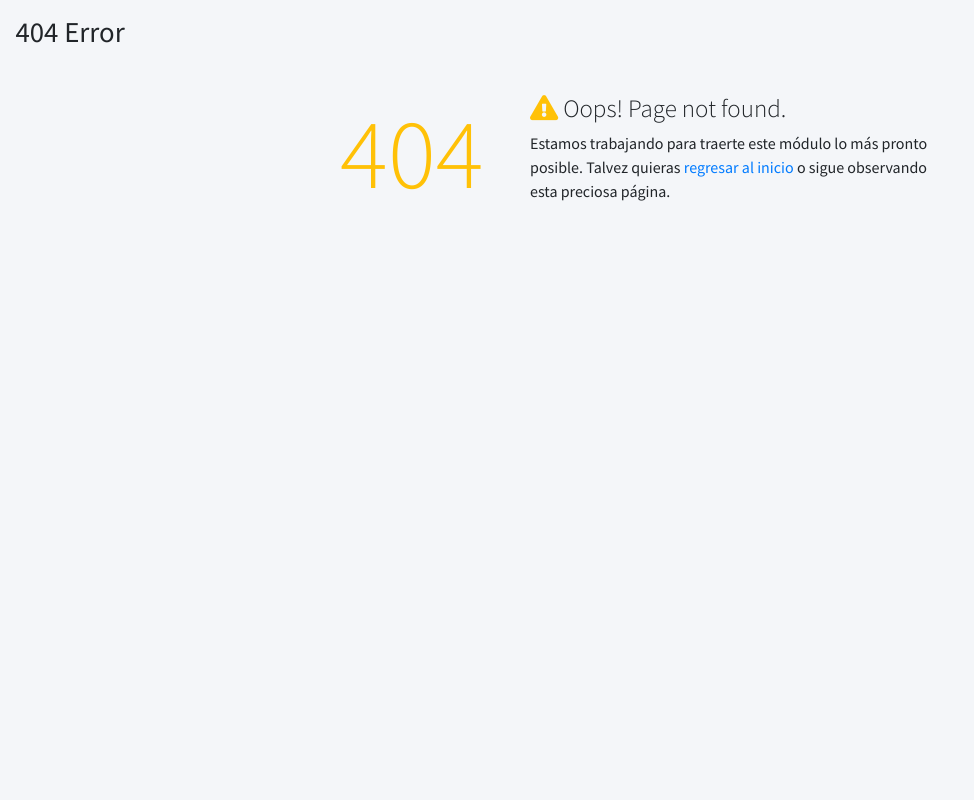
After one commit to samuelhuicab/IBEMCODEPHP, a PHP site: page /IBEMCODEPHP/AdminIBEM/404.php in a window 1280 px wide. The commit adds this page. Shown: the whole page, without its empty margins (0-974 px from the left). Run offline with PHP 8.4, Linux system fonts and the light colour scheme; some libraries are stand-ins or nearby versions.

Commit message:
ultimos cambios SAMUEL

```diff
--- /dev/null
+++ b/AdminIBEM/404.php
@@ -0,0 +1,50 @@
+<!DOCTYPE html>
+<html lang="en" dir="ltr">
+  <head>
+    <meta charset="utf-8">
+    <title></title>
+    <link rel="stylesheet" href="https://fonts.googleapis.com/css?family=Source+Sans+Pro:300,400,400i,700&display=fallback">
+    <!-- Font Awesome -->
+    <link rel="stylesheet" href="plugins/fontawesome-free/css/all.min.css">
+    <!-- Theme style -->
+    <link rel="stylesheet" href="dist/css/adminlte.min.css">
+  </head>
+  <body>
+    <div class="content-wrapper" style="margin-left: 0px;">
+      <!-- Content Header (Page header) -->
+      <section class="content-header">
+        <div class="container-fluid">
+          <div class="row mb-2">
+            <div class="col-sm-6">
+              <h1>404 Error </h1>
+            </div>
+          </div>
+        </div><!-- /.container-fluid -->
+      </section>
+
+      <!-- Main content -->
+      <section class="content">
+        <div class="error-page">
+          <h2 class="headline text-warning"> 404</h2>
+
+          <div class="error-content">
+            <h3><i class="fas fa-exclamation-triangle text-warning"></i> Oops! Page not found.</h3>
+
+            <p>
+              Estamos trabajando para traerte este módulo lo más pronto posible.
+              Talvez quieras <a href="index.php">regresar al inicio </a> o sigue observando esta preciosa página.
+            </p>
+          </div>
+          <!-- /.error-content -->
+        </div>
+        <!-- /.error-page -->
+      </section>
+      <!-- /.content -->
+    </div>
+  </body>
+  <script src="plugins/jquery/jquery.min.js"></script>
+  <!-- Bootstrap 4 -->
+  <script src="plugins/bootstrap/js/bootstrap.bundle.min.js"></script>
+  <!-- AdminLTE App -->
+  <script src="dist/js/adminlte.min.js"></script>
+</html>
--- a/AdminIBEM/templates/footer2.php
+++ b/AdminIBEM/templates/footer2.php
@@ -7,7 +7,7 @@
 <footer class="main-footer">
   <strong>Copyright &copy; 2022 <a href="https://adminlte.io">IBEMCODE</a>.</strong>
   <div class="float-right d-none d-sm-inline-block">
-    <b>Version</b> 0.0.0.1
+    <b>Version</b> 0.0.2.0
   </div>
 </footer>
 </div>
--- a/css/stylefooter.css
+++ b/css/stylefooter.css
@@ -1,5 +1,7 @@
 @import url('https://fonts.googleapis.com/css2?family=Nunito:ital,wght@0,200;0,300;0,400;0,600;0,700;0,800;0,900;1,200;1,300;1,400;1,600;1,700;1,800;1,900&display=swap');
-
+html{
+  scroll-behavior: smooth;
+}
 
 *{
     margin: 0;
```
Also changed, not shown: AdminIBEM/templates/principal.php (+6 -6 lines), AdminIBEM/templates/principalsinanim.php (+6 -6 lines).
